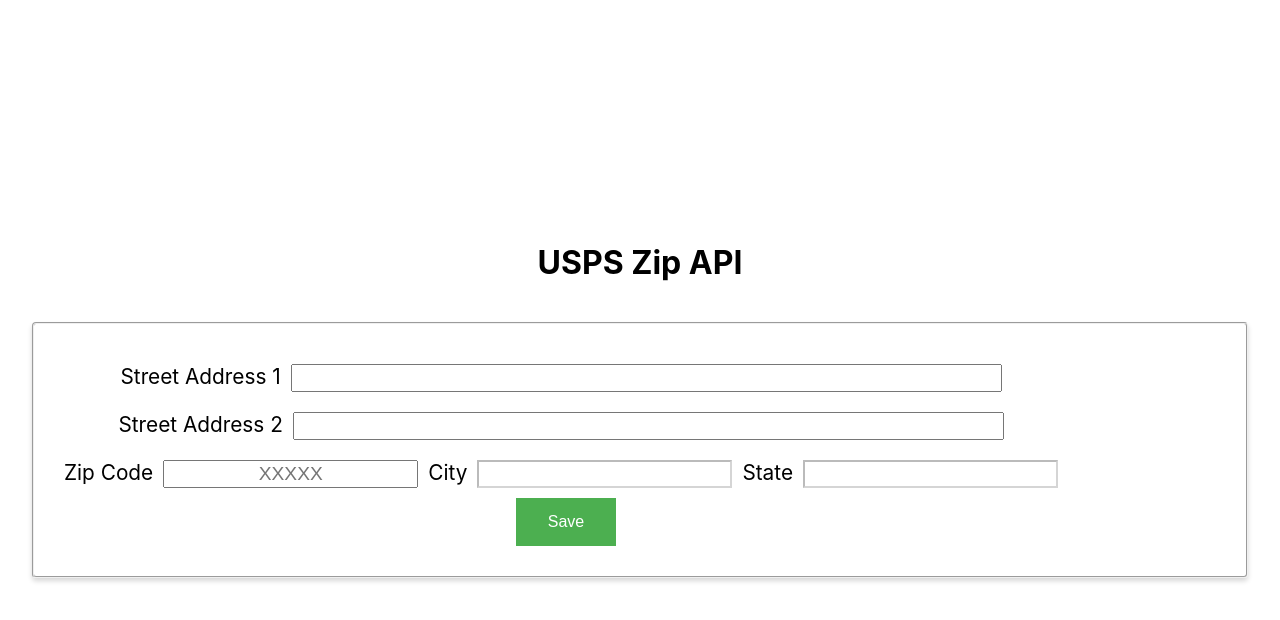
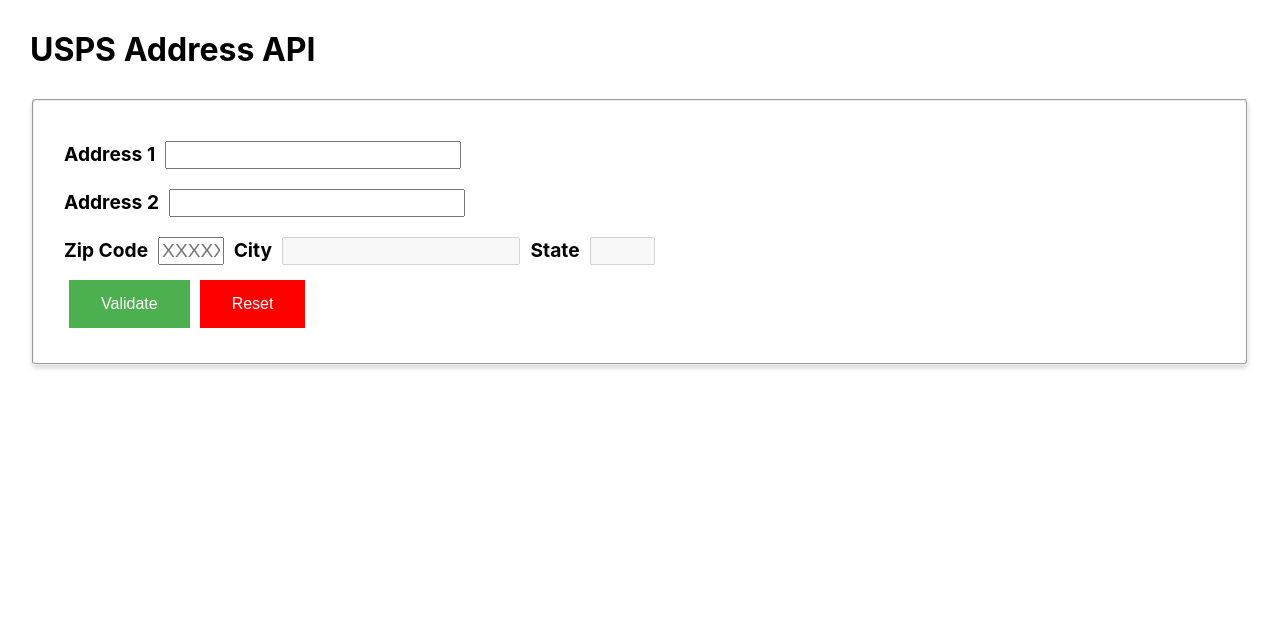
Before and after one commit to littlebunch/usps-verify, a React (Create React App) app in the folder usps-react/: page / in a window 1280 px wide. Shown: the top 620 px of the page. Built offline with nearby package versions, Linux system fonts and the light colour scheme; the HTML template or start-up script is replaced by a standard one.

Commit message:
finished validateAddress draft

```diff
--- a/usps-react/src/Address.tsx
+++ b/usps-react/src/Address.tsx
@@ -3,16 +3,15 @@
 import { ObjectType, ObjectTypeDeclaration } from "typescript";
 import { useForm } from 'react-hook-form';
 import "./App.css";
-import {Fieldset} from './Styles';
+import {FieldLabel,FieldError,Fieldset,FieldInput,ActionButton,SubmissionSuccess,SubmissionFailure} from './Styles';
 
 type FormData = {
+    address1: string,
+    address2: string,
+    zipcode: string,
     city: string,
     state: string,
-    zipcode: string,
-    address1: string,
-    address2: string
   };
-
 const xml2json = (srcDOM: any) => {
   var jsonResult: any = {};
 
@@ -43,20 +42,28 @@
   return jsonResult;
 };
 export const Address = () => {
-
+  const [address1,setAddress1] = useState("");
+  const [address2,setAddress2] = useState("");
   const initialCityState = {city: "", state: "" };
   const [cityState, setCityState] = useState(initialCityState);
   const [zipcode, setZipcode] = useState("");
   const [loading, setLoading] = useState(false);
   const isZipValid = zipcode.length === 5 && zipcode;
   const parser = new DOMParser();
-  const address1 = useState(false);
   const [successfullySubmitted, setSuccessfullySubmitted] =
   React.useState(false);
+  const [unsuccessfullySubmitted, setUnsuccessfullySubmitted] =
+  React.useState(false);
+  const {handleSubmit,formState:{errors}, setError, clearErrors, formState, register,reset } = useForm<FormData>({
+    mode: 'onBlur',
+});
   useEffect(() => {
-    const fetchCityState = async () => {
+    if ( isZipValid ) {
+        fetchCityState();
+    }
+  },[zipcode]);
+async function fetchCityState ()  {
     try {
-        if ( isZipValid ) {
         const response = await fetch(
           `/.netlify/functions/getCityState?zipcode=${zipcode}`,
           {headers: { accept: "application/json"}}
@@ -65,102 +72,143 @@
         setLoading(false);
         const srcDom=parser.parseFromString(data,"application/xml");
         const res=xml2json(srcDom);
-          //console.log(xml2json(srcDom));
-          //console.log(srcDom);
         if ( res?.CityStateLookupResponse?.ZipCode?.City) {
           setLoading(false);
+          clearErrors("zipcode");
           setCityState({...cityState,
             city: res.CityStateLookupResponse.ZipCode.City,
             state: res.CityStateLookupResponse.ZipCode.State,
           });
         } else if (res?.CityStateLookupResponse?.ZipCode?.Error) {
           setLoading(false);
+          setError("zipcode",{message:"Please enter a valid zipcode."})
           setCityState({
             ...cityState,
-              city: `Invalid Zip Code for ${zipcode}`,
-              state: "Try Again",
+            city: "",
+            state: "",
           });
-          }
+
       }
     } catch(e) {
       console.log(e);
     }
   };
-    fetchCityState();
-  },[zipcode]);
-  const {handleSubmit, formState } = useForm<FormData>({
-    mode: 'onBlur',
-});
-const submitForm = (data: FormData) => {
-    // Preventing the page from reloading
-    console.log(address1);
-    console.log(zipcode);
-    console.log(cityState.city);
-    console.log(cityState.state);
+
+ async function validateAddress() {
+    const response = await fetch(
+        `/.netlify/functions/validateForm?zipcode=${zipcode}&address1=${address1}&address2=${address2}`,
+        {headers: { accept: "application/json"}}
+    );
+    const data = await response.text();
+    setLoading(false);
+    const srcDom=parser.parseFromString(data,"application/xml");
+    const res=xml2json(srcDom);
+    if ( res.AddressValidateResponse.Address.Error) {
+        setUnsuccessfullySubmitted(true);
+         setSuccessfullySubmitted(false);
+    } else {
+        if ( !res.AddressValidateResponse.Address.Address1  ) {
+            setAddress1(res.AddressValidateResponse.Address.Address2);
+            setAddress2("");
+        } else {
+            console.log(res.AddressValidateResponse.Address.Address2);
+            setAddress1(res.AddressValidateResponse.Address.Address1);
+            setAddress2(res.AddressValidateResponse.Address.Address2);
+        }
         setSuccessfullySubmitted(true);
+        setUnsuccessfullySubmitted(false);
+    }
+ }
 
-  }
   return (
-  <div className="App">
-    <h1>USPS Zip API</h1>
-    <Fieldset disabled={formState.isSubmitting || successfullySubmitted}>
-    <form onSubmit={handleSubmit(submitForm)} className="form-data">
-      <label htmlFor="address1">Street Address 1</label>
-      <input className="address"
+  <div>
+    <h1>USPS Address API</h1>
+    <Fieldset disabled={formState.isSubmitting }>
+    <form onSubmit={handleSubmit(validateAddress)} >
+   <FieldLabel htmlFor="address1">Address 1</FieldLabel>
+      <FieldInput
+      value = {address1}
       type="text"
       name="address1"
-      id="address1"/>
+      id="address1"
+      width={"25%"}
+      onChange={(event) => {
+        const { value } = event.target;
+        setAddress1(value);
+      }}/>
       <br/>
-      <label htmlFor="address2">Street Address 2</label>
-      <input className="address"
+      <FieldLabel htmlFor="address2">Address 2</FieldLabel>
+      <FieldInput
+      value={address2}
       type="text"
       name="address2"
-      id="address2"/>
+      id="address2"
+      width={"25%"}
+      onChange={(event) => {
+        const { value } = event.target;
+        setAddress2(value);
+      }}/>
       <br/>
-      <label htmlFor="zip">Zip Code</label>
-      <input
-      className="zip"
+      <FieldLabel htmlFor="zipcode">Zip Code</FieldLabel>
+      <FieldInput
       value={zipcode || ""}
       placeholder="XXXXX"
       type="text"
-      name="zip"
-      id="zip"
+      id="zipcode"
+      width={"5%"}
+      {...register("zipcode",{required: "Please enter a valid zipcode.",
+      })}
       onChange={(event) => {
         const { value } = event.target;
         setLoading(true);
         setZipcode(value.replace(/[^\d{5}]$/,"").substring(0,5));
       }}
       />
-      <label htmlFor="city">City</label>
-      <input
-      className={`city`}
+
+      <FieldLabel htmlFor="city">City</FieldLabel>
+      <FieldInput
       value={cityState.city}
       type="text"
       name="city"
       disabled
       id="city"
+      width={"20%"}
       />
       <div className="icon-container">
             <i className={`${loading && isZipValid ? "loader" : ""}`}></i>
           </div>
-      <label htmlFor="state">State</label>
-      <input
-      className={`state`}
+      <FieldLabel htmlFor="state">State</FieldLabel>
+      <FieldInput
       value={cityState.state}
       type="text"
       name="state"
       disabled
       id="state"
+      width={"5%"}
       />
+      {errors.zipcode && <FieldError>{errors.zipcode.message}</FieldError>}
       <br/>
-      <button type="submit">Save</button>
-      <div className="icon-container">
-        <i className={`loading && isZipValue ? "loader" : ""`}>
-        </i>
-      </div>
+
+
+      <ActionButton type="submit" onClick={()=> clearErrors()}
+      color="#4CAF50">Validate</ActionButton>
+
+          <ActionButton type='reset'
+          onClick={() => reset()}
+            color="red" >Reset</ActionButton>
+        {successfullySubmitted && (
+            <SubmissionSuccess>
+              ADDRESS VALIDATED
+            </SubmissionSuccess>
+          )}
+          {unsuccessfullySubmitted && (
+              <SubmissionFailure>
+                  ADDRESS NOT VALIDATED
+              </SubmissionFailure>
+          )}
    </form>
+   </Fieldset>
 
-    </Fieldset>
 
   </div>
   );
--- a/usps-react/src/App.css
+++ b/usps-react/src/App.css
@@ -1,49 +1,12 @@
-.App {
-  text-align: center;
-  display: flex;
-  flex-flow: column nowrap;
-  justify-content: center;
-  align-items: center;
-  background-color: white;
-  height: 100vh;
-}
+
 h1 {
-  margin-bottom: 30px;
+  margin: 30px;
 }
 
 .form-data {
 
-  width: fit-content;
-  align-items: center;
-  justify-content: left;
-}
-input[type="text"] {
-  font-size: 1.2rem;
-  margin: 10px;
-  text-align: center;
-}
-input[type="text"]:disabled {
-  background-color: #fff;
-}
-input[type="text"].address {
-  text-align: left;
-  justify-content: left;
-  align-items: left;
-  width: 70%;
-}
-button {
-  background-color: #4CAF50; /* Green */
-  border: none;
-  color: white;
-  padding: 15px 32px;
-  text-align: center;
-  text-decoration: none;
-  display: inline-block;
-  font-size: 16px;
+  width: 100%;
 
-}
-button:hover {
-  box-shadow: 0 12px 16px 0 rgba(0,0,0,0.24), 0 17px 50px 0 rgba(0,0,0,0.19);
 }
 label {
   font-size: 1.3rem;
@@ -52,9 +15,7 @@
   white-space: pre-wrap;
   width: 50%;
 }
-.input-container {
-  position: relative;
-}
+
 .icon-container {
   position: absolute;
   right: 10px;
--- a/usps-react/src/Styles.ts
+++ b/usps-react/src/Styles.ts
@@ -1,5 +1,11 @@
 import styled from '@emotion/styled';
 import { css } from '@emotion/react';
+type InputProp = {
+  width: string
+}
+type ButtonProp = {
+  color:string
+}
 export const Fieldset = styled.fieldset`
   margin: 10px auto 0 auto;
   padding: 30px;
@@ -9,3 +15,51 @@
   border: 1px solid '#e3e2e2';
   box-shadow: 0 3px 5px 0 rgba(0, 0, 0, 0.16);
 `;
+export const ActionButton = styled.button<ButtonProp>`
+  background-color: ${props =>
+      props.color };
+  border: none;
+  color: white;
+  padding: 15px 32px;
+  text-align: center;
+  text-decoration: none;
+  display: inline-block;
+  font-size: 16px;
+  margin:5px;
+  :hover {
+    box-shadow: 0 12px 16px 0 rgba(0,0,0,0.24), 0 17px 50px 0 rgba(0,0,0,0.19);
+    font-weight: bold;
+  }
+  focus {
+    outline-color: #824c67;
+  }
+  :disabled {
+    opacity: 0.5;
+    cursor: not-allowed;
+  }
+  `;
+  export const FieldInput = styled.input<InputProp>`
+    font-size: 1.2rem;
+    margin: 10px;
+    text-align: center;
+    justify-content: center;
+    align-items: center;
+    width: ${props =>
+      props.width };
+  `;
+  export const FieldLabel = styled.label`
+  font-weight: bold;
+  font-size: 1.2rem;`;
+
+  export const SubmissionSuccess = styled.div`
+  margin-top: 10px;
+  color: green;
+`;
+export const SubmissionFailure = styled.div`
+  margin-top: 10px;
+  color: red;
+`;
+export const FieldError = styled.div`
+  font-size: 12px;
+  color: red;
+`;
```
Lines whose indentation alone changed are shown as unchanged.
